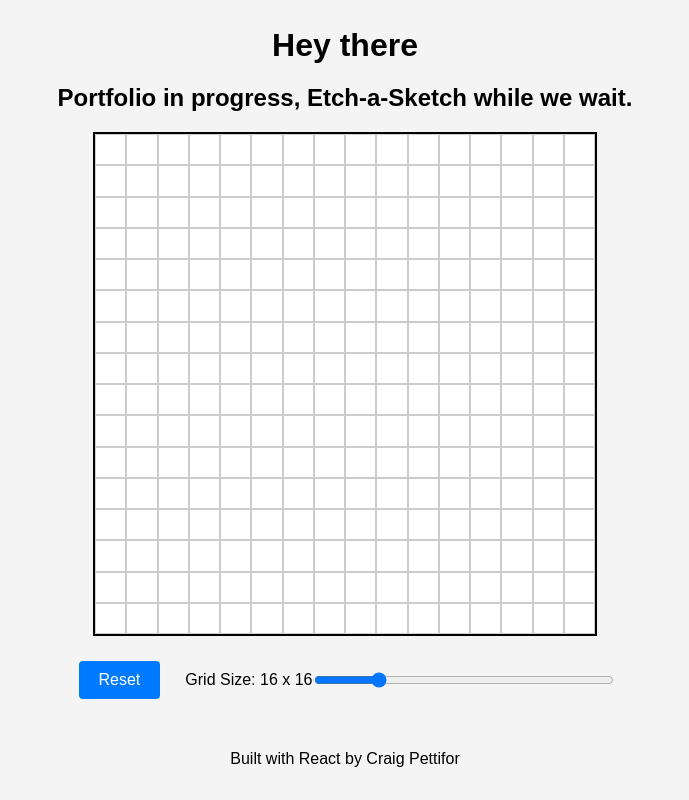
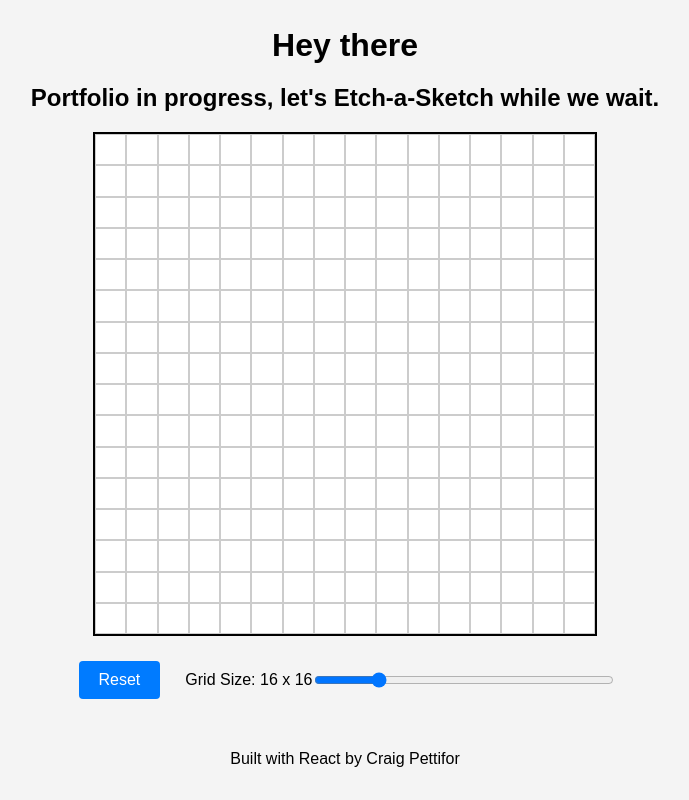
Before and after one commit to CPettifo/cpettifo.github.io, a React (Create React App) app: page / in a window 1280 px wide. Shown: the whole page, without its empty margins (295-984 px from the left). Built offline with nearby package versions, Linux system fonts and the light colour scheme.

Commit message:
added 'let's'

```diff
--- a/src/App.js
+++ b/src/App.js
@@ -54,7 +54,7 @@ function App() {
   return (
     <div className="etch-a-sketch">
       <h1>Hey there</h1>
-      <h2>Portfolio in progress, Etch-a-Sketch while we wait.</h2>
+      <h2>Portfolio in progress, let's Etch-a-Sketch while we wait.</h2>
       <div ref={boardRef} id="board"></div>
       <div id="settings">
         <button id="reset" onClick={resetBoard}>
```
